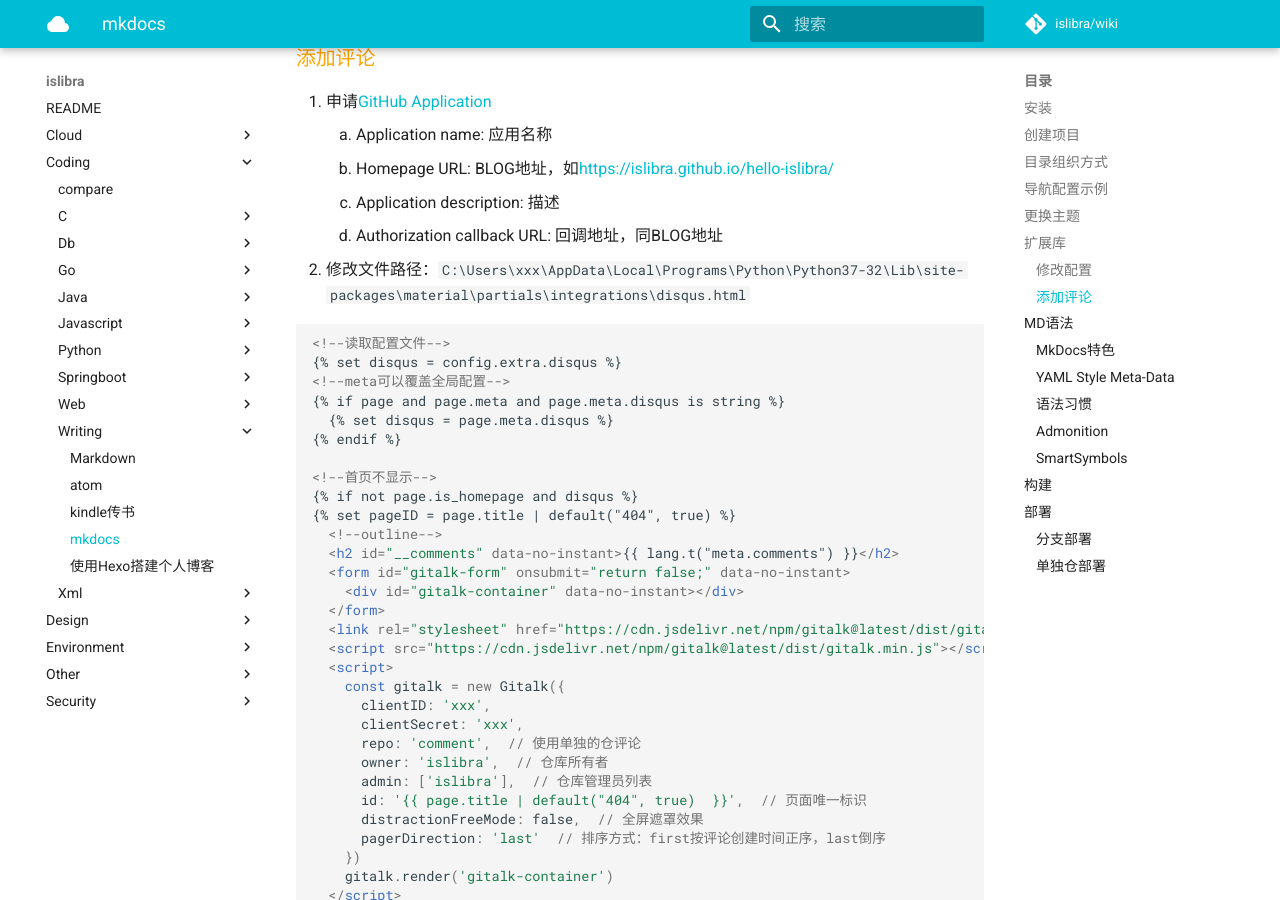
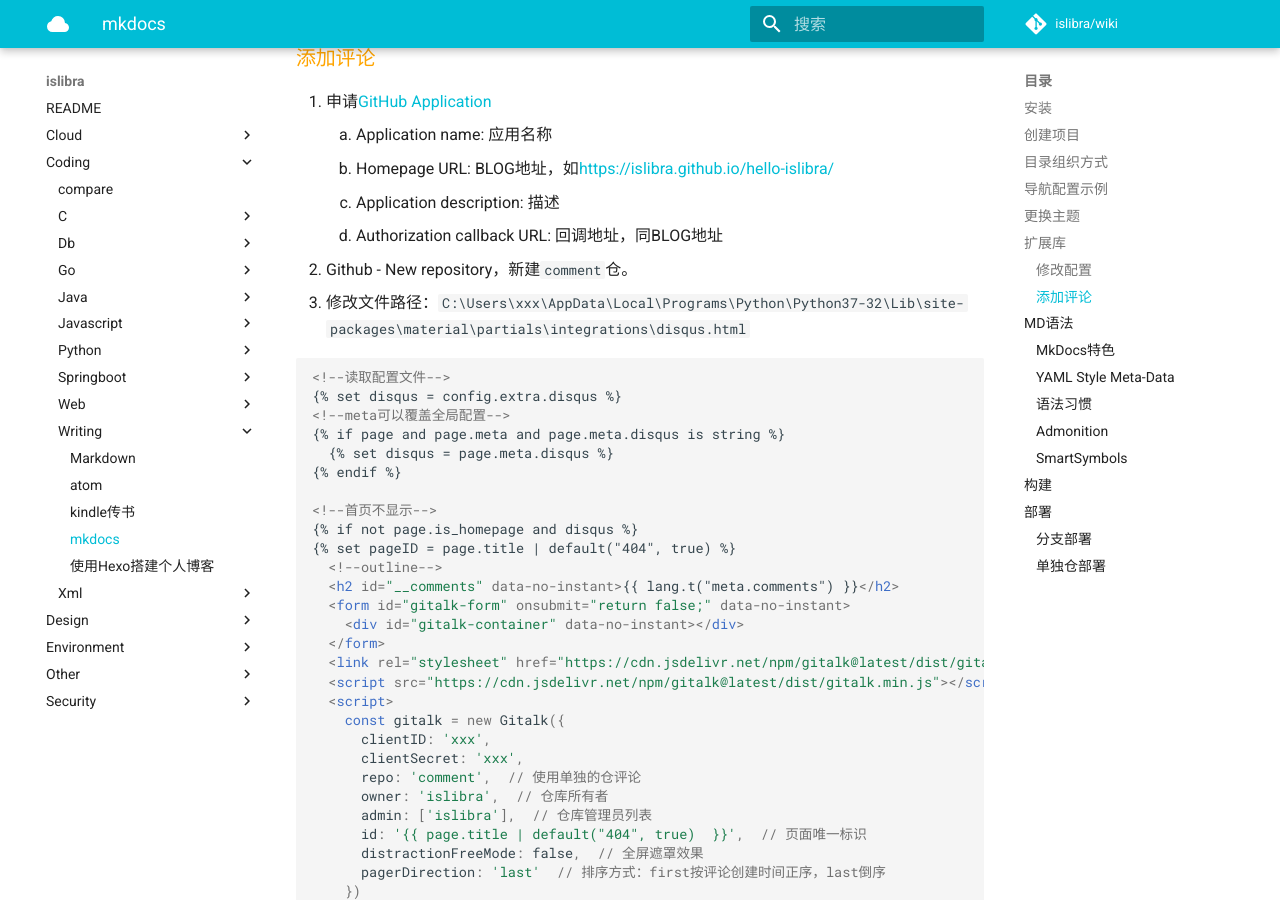
Before and after one commit to islibra/wiki, an MkDocs documentation site: the page built from docs/coding/writing/mkdocs.md, in a window 1280 px wide and 900 px high, scrolled down 2823 px. Built offline with MkDocs 1.6.1 and Material for MkDocs 9.7.7, drawn with Linux system fonts in a browser that asks for light colours; comment, search, counter and statistics services are not loaded.

Commit message:
Update mkdocs.md

````diff
--- a/docs/coding/writing/mkdocs.md
+++ b/docs/coding/writing/mkdocs.md
@@ -136,6 +136,7 @@ markdown_extensions:
     1. Homepage URL: BLOG地址，如<https://islibra.github.io/hello-islibra/>
     1. Application description: 描述
     1. Authorization callback URL: 回调地址，同BLOG地址
+1. Github - New repository，新建`comment`仓。
 1. 修改文件路径：`C:\Users\xxx\AppData\Local\Programs\Python\Python37-32\Lib\site-packages\material\partials\integrations\disqus.html`
 
 ```html
````
